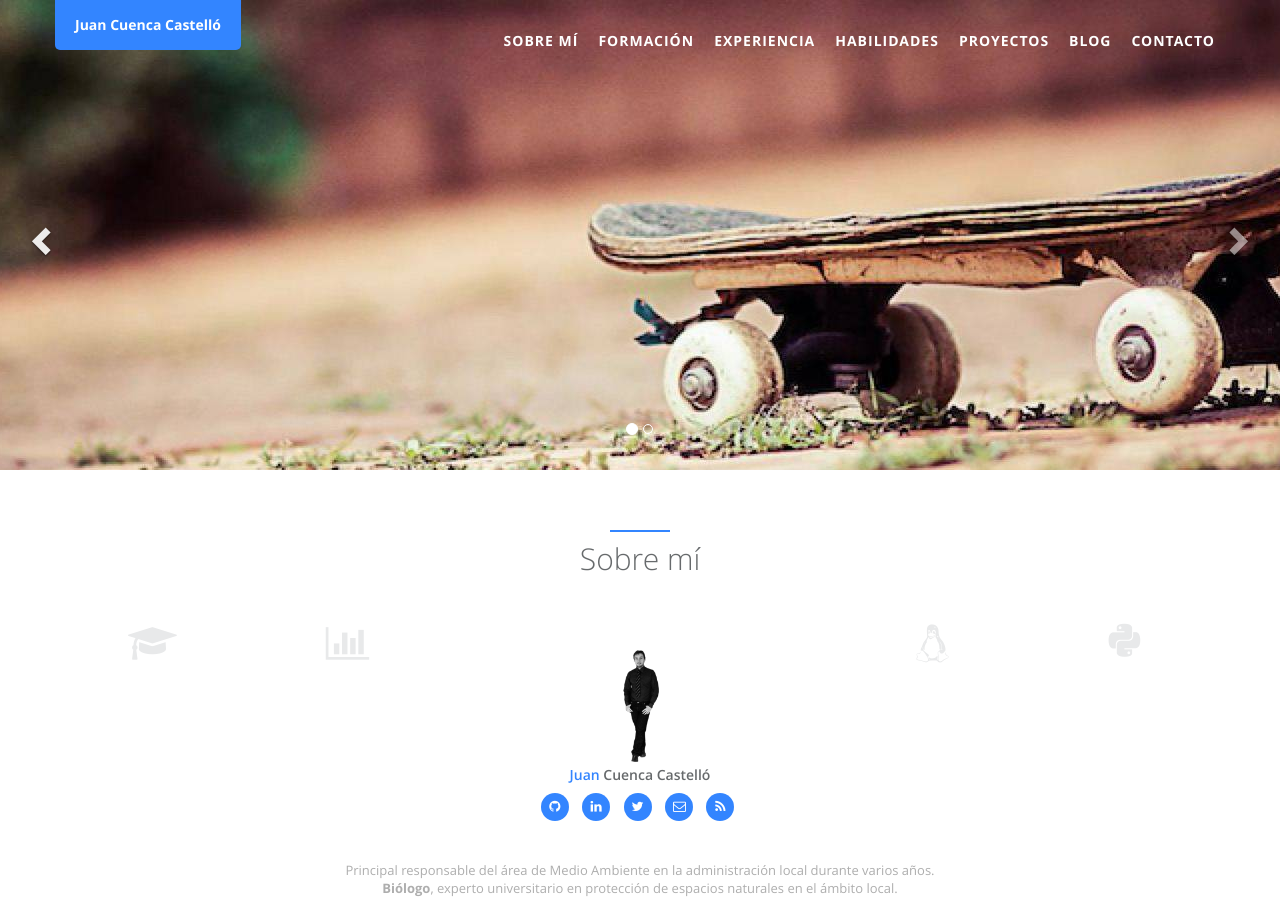
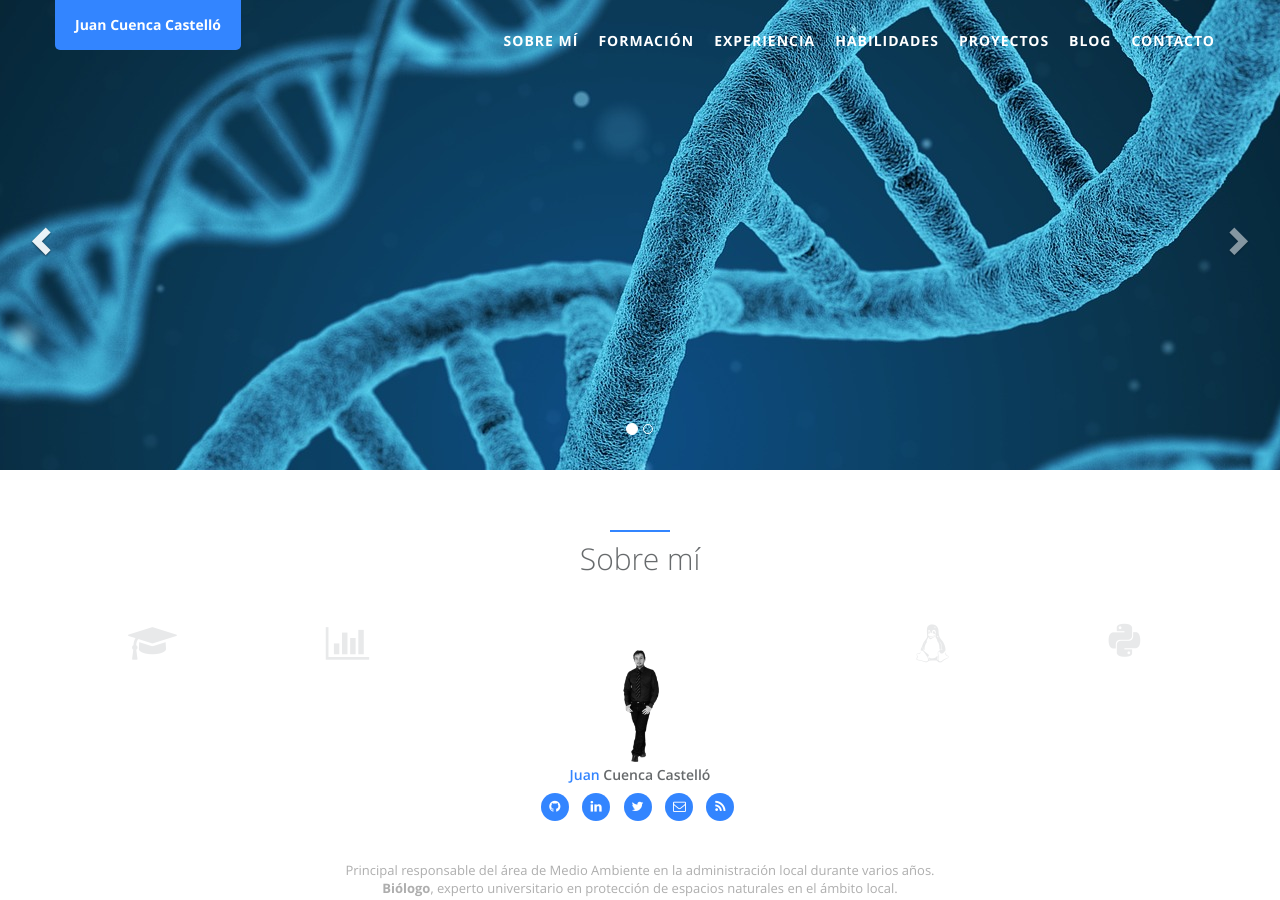
Before and after one commit to juanqenk/juan, a Jekyll site: the page built from index.html, in a window 1280 px wide and 900 px high. Built offline with Jekyll 4.4.1, drawn with Linux system fonts in a browser that asks for light colours.

Commit message:
Cambiando los banners

```diff
--- a/_data/index/banners.yml
+++ b/_data/index/banners.yml
@@ -2,8 +2,8 @@
 # Add items for each banner image in the carousel
 #
 # Images are expected to be located in `static/assets/img/`.
-- src: landing/header_one.jpg
+- src: landing/por1.jpg
   title: first banner image
 
-- src: landing/header_two.jpg
+- src: landing/por2.png
   title: second banner image
```
Also changed, not shown: static/assets/img/landing/por1.jpg, static/assets/img/landing/por2.jpg, static/assets/img/landing/por2.png (added).
